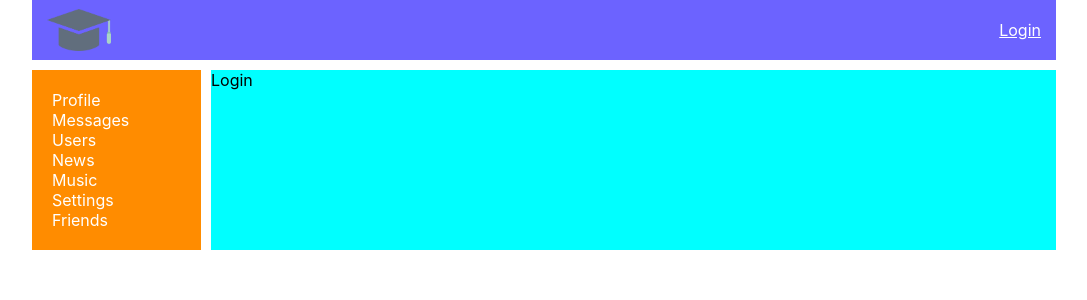
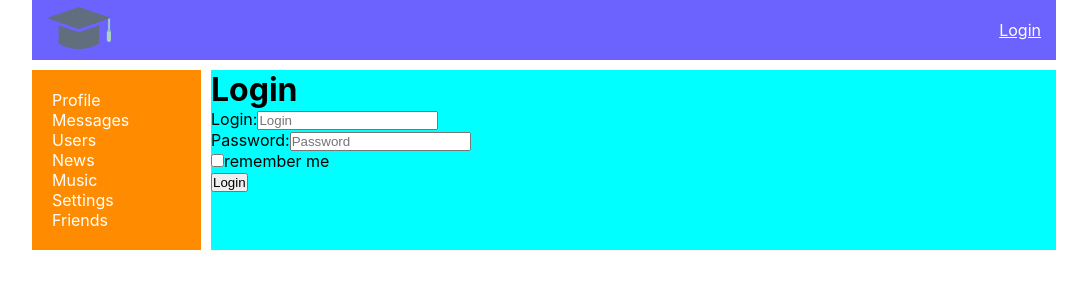
Before and after one commit to artemmakarcev/social_network_samurai, a React (Create React App) app: page /login in a window 1280 px wide. Shown: the top 300 px of the page, without its empty margins (96-1183 px from the left). Built offline with nearby package versions, Linux system fonts and the light colour scheme; no server answers.

Commit message:
redux-form
+ форма для авторизации
+ попытка сделать отпарвку формы login logout
! в navbar отображение кнопки login

```diff
--- a/package.json
+++ b/package.json
@@ -14,6 +14,7 @@
     "react-router-dom": "^7.1.1",
     "react-scripts": "5.0.1",
     "redux": "^4.2.0",
+    "redux-form": "^8.3.10",
     "web-vitals": "^2.1.4"
   },
   "scripts": {
--- a/src/api/api.js
+++ b/src/api/api.js
@@ -47,8 +47,18 @@ export const profileAPI = {
 };
 
 export const authAPI = {
-  async getCurrentUser() {
+  async getAuth() {
     const response = await instance.get(`auth/me`);
     return response.data;
   },
+
+  async getLogin(email, password, rememberMe = false , captcha = null) {
+    const response = await instance.post("auth/login", { email, password, rememberMe });
+    return response.data;
+  },
+
+  async deleteLogin() {
+    const response = await instance.delete("auth/login");
+    return response.data;
+  },
 };
--- a/src/componets/Header/Header.jsx
+++ b/src/componets/Header/Header.jsx
@@ -8,8 +8,20 @@ const Header = (props) => {
     <header className={styles.header}>
       <div className="container">
         <div className={styles.headerWrapper}>
-          <img src={logo} alt="logo" />
-          <div className={styles.loginBlock}>{props.isAuth ? props.login : <NavLink to={"/login"}>Login</NavLink>}</div>
+          <NavLink to="/">
+            <img src={logo} alt="logo" />
+          </NavLink>
+
+          <div className={styles.loginBlock}>
+            {props.isAuth ? (
+              <div>
+                <p>{props.login}</p>
+                <button onClick={props.logout}>Log Out</button>
+              </div>
+            ) : (
+              <NavLink to="/login">Login</NavLink>
+            )}
+          </div>
         </div>
       </div>
     </header>
--- a/src/componets/Header/HeaderContainer.jsx
+++ b/src/componets/Header/HeaderContainer.jsx
@@ -1,7 +1,7 @@
 import React from "react";
 import Header from "./Header";
 import { connect } from "react-redux";
-import { getAuthUserData } from "../../reducers/authReducer";
+import { getAuthUserData, login, logout } from "../../reducers/authReducer";
 
 class HeaderContainer extends React.Component {
   componentDidMount() {
@@ -9,13 +9,14 @@ class HeaderContainer extends React.Component {
   }
 
   render() {
-    return <Header {...this.props} />;
+    return <Header isAuth={this.props.isAuth} login={this.props.login} logout={this.props.logout} />;
   }
 }
 
 const mapStateToProps = (state) => ({
   isAuth: state.auth.isAuth,
-  login: state.auth.login,
+  login,
+  logout,
 });
 
 export default connect(mapStateToProps, { getAuthUserData })(HeaderContainer);
--- a/src/componets/Login/Login.jsx
+++ b/src/componets/Login/Login.jsx
@@ -1,6 +1,31 @@
 import React from "react";
+import { reduxForm } from "redux-form";
+import LoginForm from "./LoginForm";
+import { login } from "../../reducers/authReducer";
+import { Navigate } from "react-router-dom";
+import { connect } from "react-redux";
 
-const Login = () => {
-  return <div>Login</div>;
+const LoginReduxForm = reduxForm({
+  form: "login",
+})(LoginForm);
+
+const Login = (props) => {
+  const onSubmit = (formData) => {
+    console.log(formData);
+    login(formData.login, formData.password, formData.rememberMe);
+  };
+  if (props.isAuth) return <Navigate to={"/profile"} />;
+
+  return (
+    <div>
+      <h1>Login</h1>
+      <LoginReduxForm onSubmit={onSubmit} />
+    </div>
+  );
 };
-export default Login;
+
+function mapStateToProps(state) {
+  return { isAuth: state.auth.isAuth };
+}
+
+export default connect(mapStateToProps, { login })(Login);
--- /dev/null
+++ b/src/componets/Login/LoginForm.jsx
@@ -0,0 +1,24 @@
+import React from "react";
+import { Field } from "redux-form";
+
+const LoginForm = (props) => {
+  return (
+    <form onSubmit={props.handleSubmit}>
+      <div>
+        <label htmlFor="login">Login:</label>
+        <Field id="login" placeholder="Login" component={"input"} name="login" type={"text"} autoComplete="username" />
+      </div>
+      <div>
+        <label htmlFor="password">Password:</label>
+        <Field id="password" placeholder="Password" component={"input"} name="password" type={"password"} autoComplete="current-password" />
+      </div>
+      <div>
+        <Field id="rememberMe" component={"input"} name={"rememberMe"} type={"checkbox"} />
+        <label htmlFor="rememberMe">remember me</label>
+      </div>
+      <button type="submit">Login</button>
+    </form>
+  );
+};
+
+export default LoginForm;
--- a/src/componets/Profile/ProfileContainer.jsx
+++ b/src/componets/Profile/ProfileContainer.jsx
@@ -4,6 +4,7 @@ import Profile from "./Profile";
 import { getStatus, getUserProfile, updateStatus } from "../../reducers/profileReducer";
 import { useLocation, useNavigate, useParams } from "react-router-dom";
 import { compose } from "redux";
+import { withAuthRedirect } from "../../hoc/withAuthRedirect";
 
 // wrapper to use react router's v6 hooks in class component(to use HOC pattern, like in router v5)
 function withRouter(Component) {
@@ -42,4 +43,4 @@ let mapDispatchToProps = {
   updateStatus,
 };
 
-export default compose(connect(mapStateToProps, mapDispatchToProps), withRouter)(ProfileContainer);
+export default compose(connect(mapStateToProps, mapDispatchToProps), withRouter, withAuthRedirect)(ProfileContainer);
--- a/src/reducers/authReducer.js
+++ b/src/reducers/authReducer.js
@@ -1,3 +1,4 @@
+import { stopSubmit } from "redux-form";
 import { authAPI } from "../api/api";
 
 const SET_USER_DATA = "SET_USER_DATA";
@@ -12,21 +13,39 @@ let initialState = {
 const authReducer = (state = initialState, action) => {
   switch (action.type) {
     case SET_USER_DATA:
-      return { ...state, ...action.data, isAuth: true };
+      return { ...state, ...action.data };
     default:
       return state;
   }
 };
 
-export const setAuthUserData = (userId, email, login) => ({ type: SET_USER_DATA, data: { userId, email, login } });
+export const setAuthUserData = (userId, email, login, isAuth) => ({ type: SET_USER_DATA, data: { userId, email, login, isAuth } });
 
 export const getAuthUserData = () => (dispatch) => {
-      authAPI.getCurrentUser().then((data) => {
-        if (data.resultCode === 0) {
-          let { id, email, login } = data.data;
-          dispatch(setAuthUserData(id, email, login));
-        }
-      });
-}
+  authAPI.getAuth().then((data) => {
+    if (data.resultCode === 0) {
+      let { id, email, login } = data.data;
+      dispatch(setAuthUserData(id, email, login, true));
+    }
+  });
+};
+
+export const login = (email, password, rememberMe) => (dispatch) => {
+  authAPI.getLogin(email, password, rememberMe).then((data) => {
+    if (data.resultCode === 0) {
+      dispatch(getAuthUserData());
+    } else {
+      dispatch(stopSubmit("login", {}));
+    }
+  });
+};
+
+export const logout = () => (dispatch) => {
+  authAPI.deleteLogin().then((data) => {
+    if (data.resultCode === 0) {
+      dispatch(setAuthUserData(null, null, null, false));
+    }
+  });
+};
 
 export default authReducer;
--- a/src/store/reduxStore.js
+++ b/src/store/reduxStore.js
@@ -4,6 +4,7 @@ import profileReducer from "../reducers/profileReducer";
 import sidebarReducer from "../reducers/sidebarReducer";
 import usersReducer from "../reducers/usersReducer";
 import authReducer from "../reducers/authReducer";
+import { reducer as formReducer } from "redux-form";
 
 const reducers = {
   profilePage: profileReducer,
@@ -11,6 +12,7 @@ const reducers = {
   sidebarPage: sidebarReducer,
   usersPage: usersReducer,
   auth: authReducer,
+  form: formReducer,
 };
 
 const store = configureStore({ reducer: reducers });
```
Also changed, not shown: 1 other file (tests, documents, lock files or other folders).
